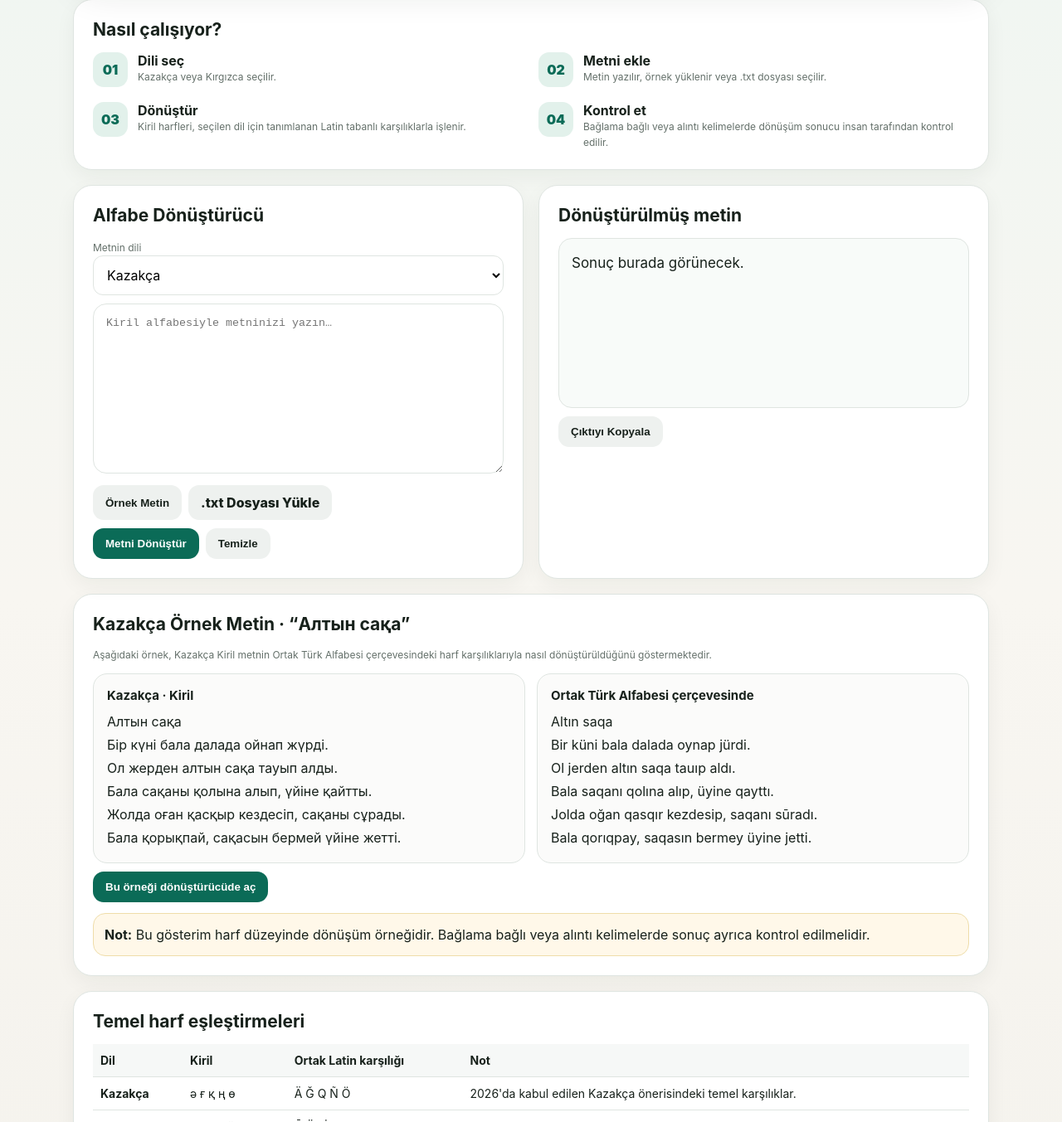
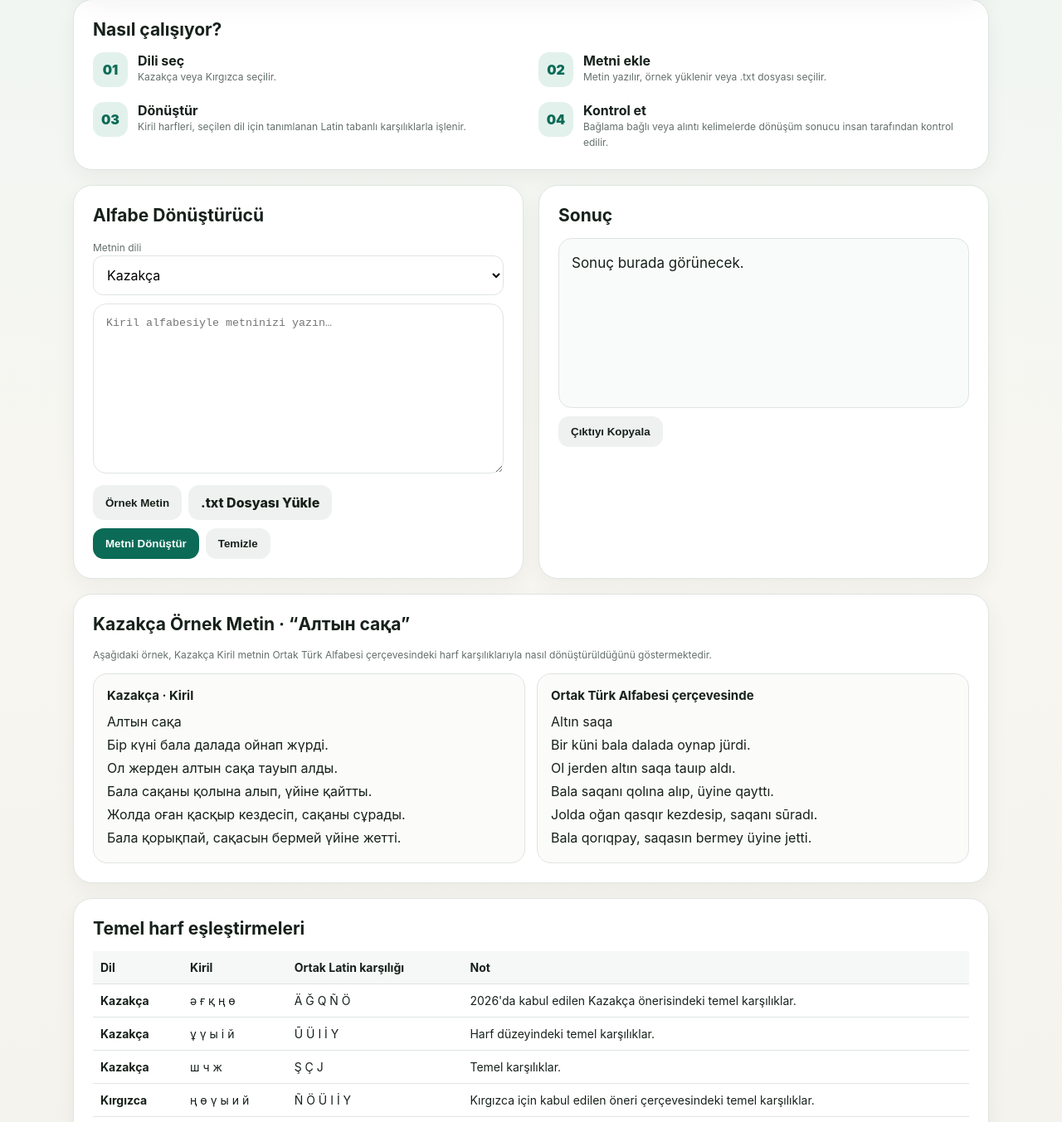
Before and after one commit to tolgatekinn88-dot/buyukdilbirligi, a plain HTML site: page index.html in a window 1280 px wide. Shown: the part 395-1748 px from the top of the page at 83% size. Drawn offline with Linux system fonts and the light colour scheme.

Commit message:
Update index.html

```diff
--- a/index.html
+++ b/index.html
@@ -80,7 +80,7 @@ textarea{width:100%;min-height:205px;border:1px solid var(--line);border-radius:
 </section>
 
 <section class="card">
-<h2>Dönüştürülmüş metin</h2>
+<h2>Sonuç</h2>
 <div class="out" id="output">Sonuç burada görünecek.</div>
 <div class="actions"><button class="btn secondary" onclick="copyOut()">Çıktıyı Kopyala</button></div>
 
@@ -100,8 +100,6 @@ textarea{width:100%;min-height:205px;border:1px solid var(--line);border-radius:
     <div class="storyText" id="storyConverted"></div>
   </div>
 </div>
-<div class="actions"><button class="btn primary" onclick="loadStoryToConverter()">Bu örneği dönüştürücüde aç</button></div>
-<div class="note"><b>Not:</b> Bu gösterim harf düzeyinde dönüşüm örneğidir. Bağlama bağlı veya alıntı kelimelerde sonuç ayrıca kontrol edilmelidir.</div>
 </section>
 
 <section class="card full">
```
